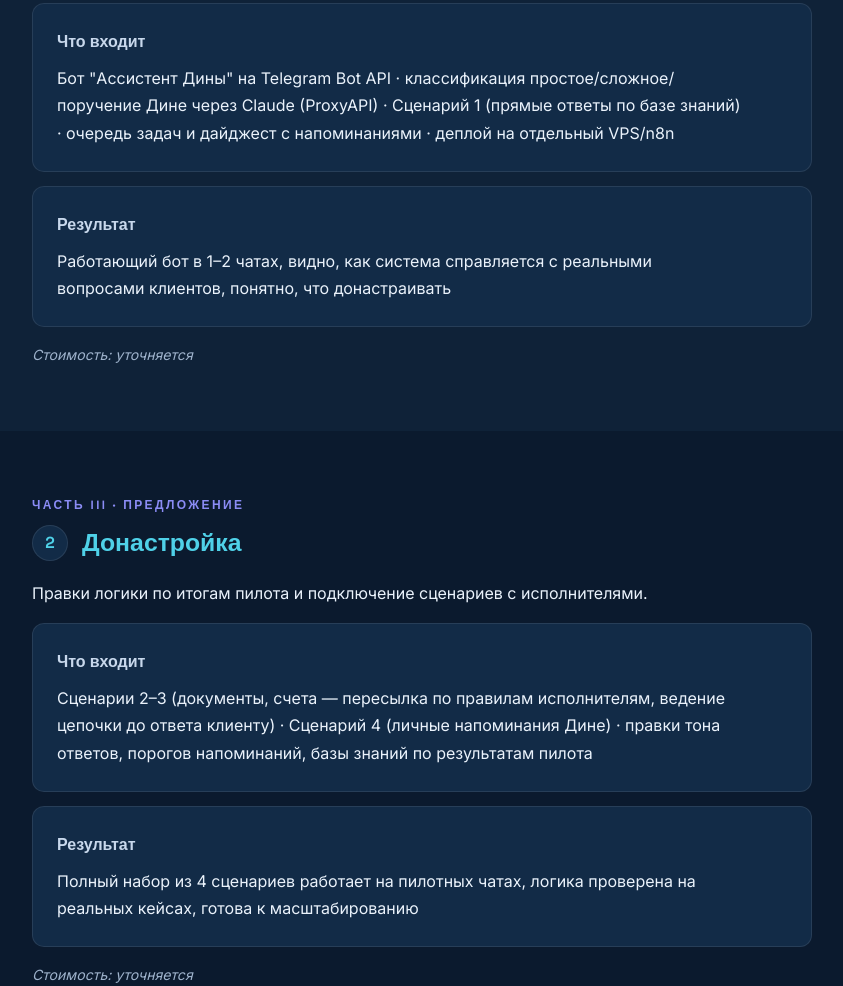
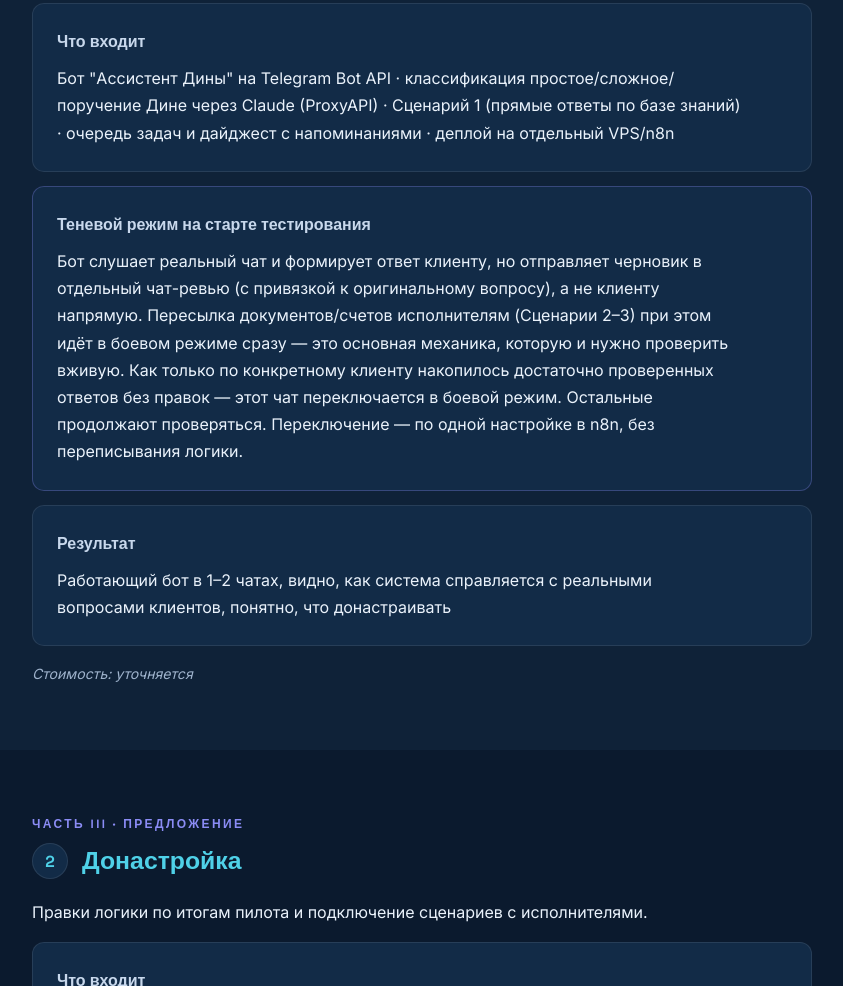
Before and after one commit to dragonai-team/dina-assistant-presentation, a plain HTML site: page plan.html in a window 1280 px wide. Shown: the part 4742-5728 px from the top of the page, without its empty margins (218-1061 px from the left). Drawn offline with Linux system fonts and the light colour scheme.

Commit message:
Добавлен теневой режим тестирования в Этап 1

```diff
--- a/plan.html
+++ b/plan.html
@@ -206,6 +206,10 @@
       <h3>Что входит</h3>
       <p style="margin-top:10px">Бот "Ассистент Дины" на Telegram Bot API · классификация простое/сложное/поручение Дине через Claude (ProxyAPI) · Сценарий 1 (прямые ответы по базе знаний) · очередь задач и дайджест с напоминаниями · деплой на отдельный VPS/n8n</p>
     </div>
+    <div class="card" style="margin-top:14px;border-color:rgba(139,140,245,.3)">
+      <h3>Теневой режим на старте тестирования</h3>
+      <p style="margin-top:10px">Бот слушает реальный чат и формирует ответ клиенту, но отправляет черновик в отдельный чат-ревью (с привязкой к оригинальному вопросу), а не клиенту напрямую. Пересылка документов/счетов исполнителям (Сценарии 2–3) при этом идёт в боевом режиме сразу — это основная механика, которую и нужно проверить вживую. Как только по конкретному клиенту накопилось достаточно проверенных ответов без правок — этот чат переключается в боевой режим. Остальные продолжают проверяться. Переключение — по одной настройке в n8n, без переписывания логики.</p>
+    </div>
     <div class="card" style="margin-top:14px">
       <h3>Результат</h3>
       <p style="margin-top:10px">Работающий бот в 1–2 чатах, видно, как система справляется с реальными вопросами клиентов, понятно, что донастраивать</p>
```
